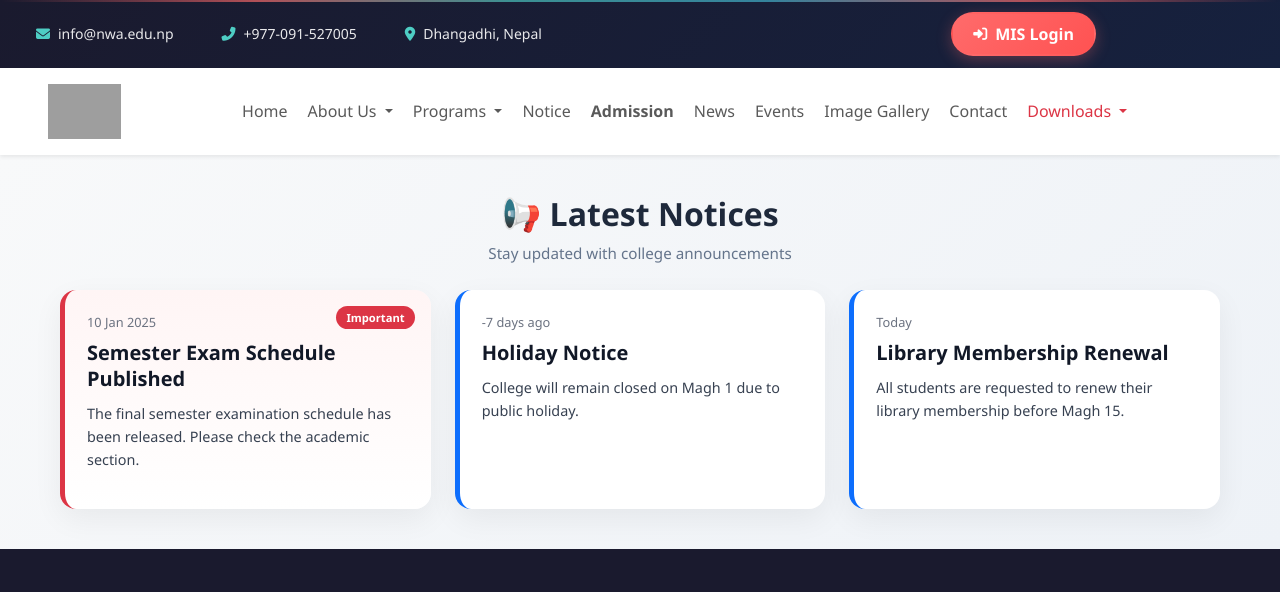
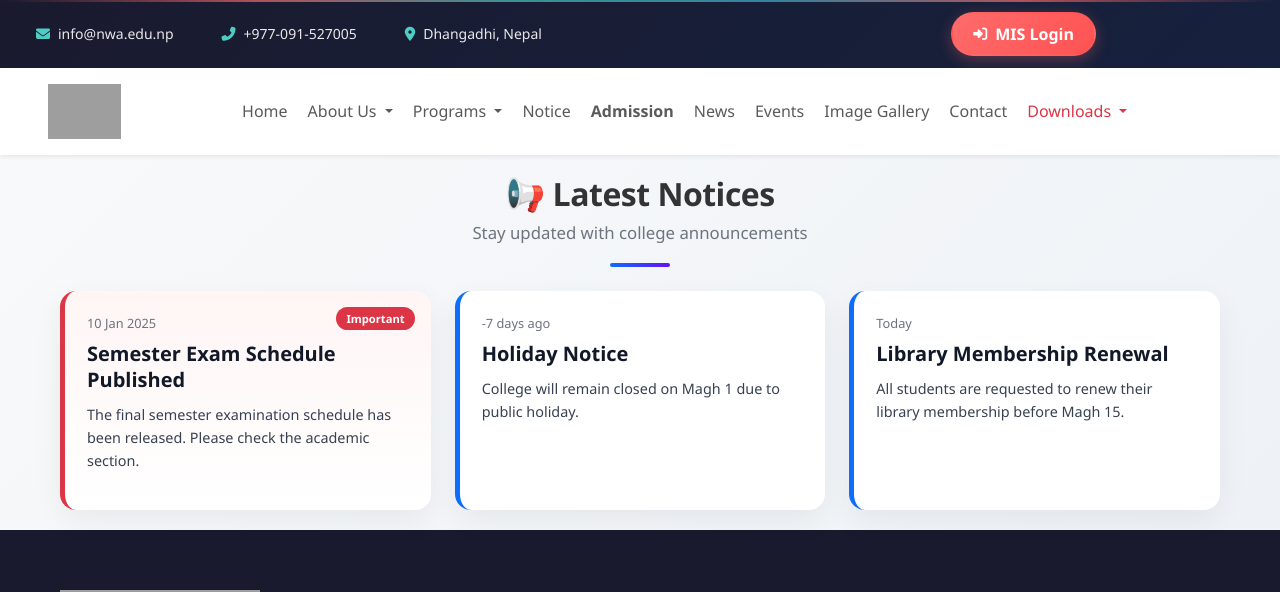
Before and after one commit to sb-bipin/institutionUI.v1, an Angular app in the folder institution/: page /notice in a window 1280 px wide. Shown: the top 592 px of the page. Built offline with nearby package versions, Linux system fonts and the light colour scheme; grey boxes are pictures that could not be loaded.

Commit message:
fix: notice css changes for similar view

```diff
--- a/institution/src/app/features/notice/notice.component.html
+++ b/institution/src/app/features/notice/notice.component.html
@@ -1,8 +1,9 @@
 <section class="notice-section">
     <div class="container">
+
         <div class="section-header text-center mb-4">
-            <h2>📢 Latest Notices</h2>
-            <p>Stay updated with college announcements</p>
+            <h2 class="section-title">📢 Latest Notices</h2>
+            <p class="section-subtitle">Stay updated with college announcements</p>
         </div>
 
         <div class="row g-4">
--- a/institution/src/app/features/notice/notice.component.scss
+++ b/institution/src/app/features/notice/notice.component.scss
@@ -1,16 +1,6 @@
 .notice-section {
-    padding: 40px 0;
+    padding: 20px 0;
     background: linear-gradient(135deg, #f8f9fa, #eef2f7);
-}
-
-.section-header h2 {
-    font-weight: 700;
-    color: #1e293b;
-}
-
-.section-header p {
-    color: #64748b;
-    font-size: 0.95rem;
 }
 
 .notice-card {
@@ -156,4 +146,37 @@
     .modal-content {
         padding: 16px;
     }
+
+    .section-header {
+        padding: 0 0.5rem;
+    }
 }
+
+.section-header {
+    max-width: 720px;
+    margin-left: auto;
+    margin-right: auto;
+}
+
+.section-title {
+    font-size: clamp(1.6rem, 2.5vw, 2.2rem);
+    font-weight: 800;
+    letter-spacing: -0.5px;
+    margin-bottom: 0.4rem;
+}
+
+.section-subtitle {
+    font-size: clamp(0.95rem, 1.4vw, 1.05rem);
+    color: #6c757d;
+    line-height: 1.6;
+}
+
+.section-header::after {
+    content: '';
+    display: block;
+    width: 60px;
+    height: 4px;
+    background: linear-gradient(90deg, #0d6efd, #6610f2);
+    border-radius: 2px;
+    margin: 0.75rem auto 0;
+}
```
